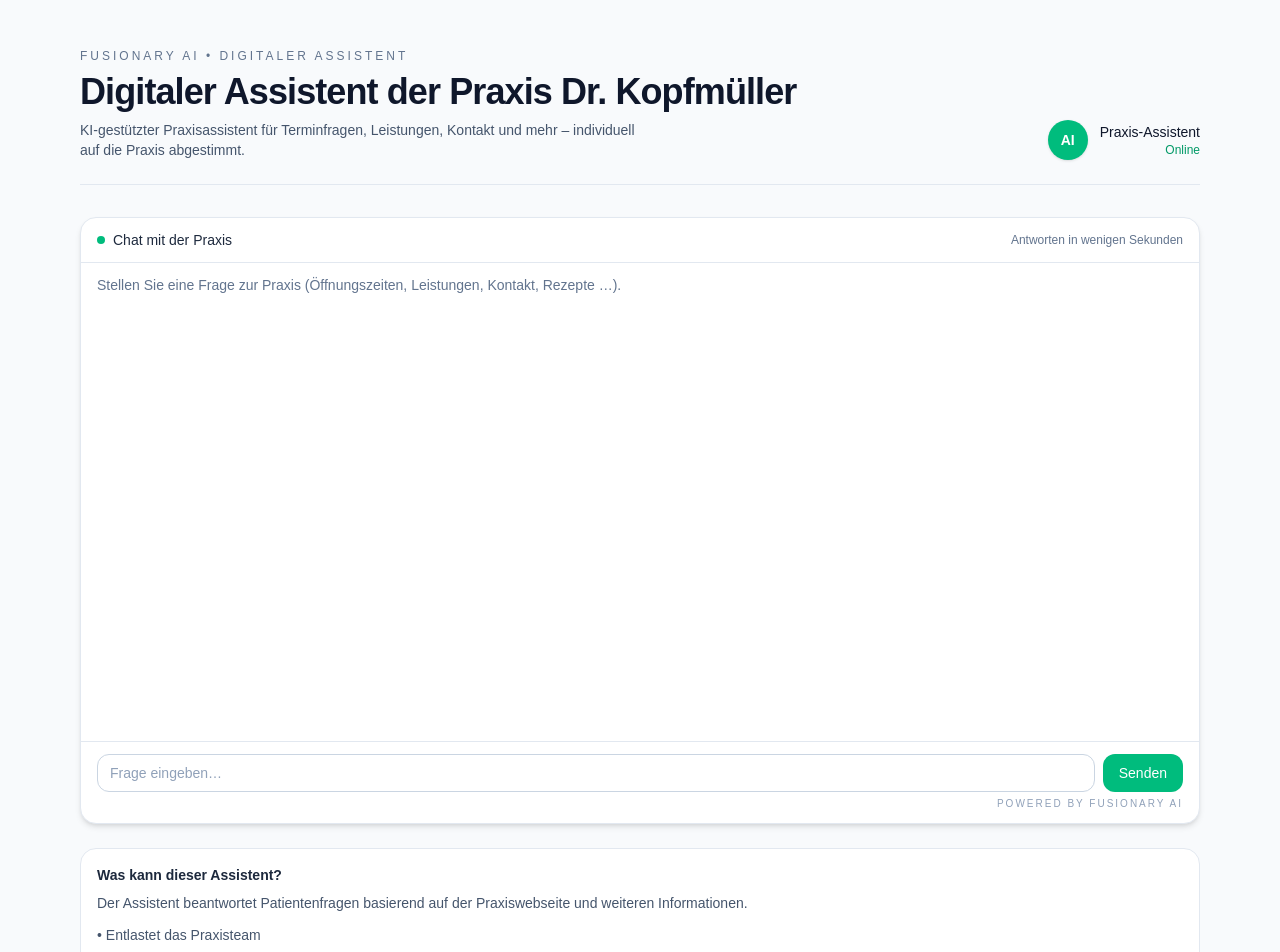
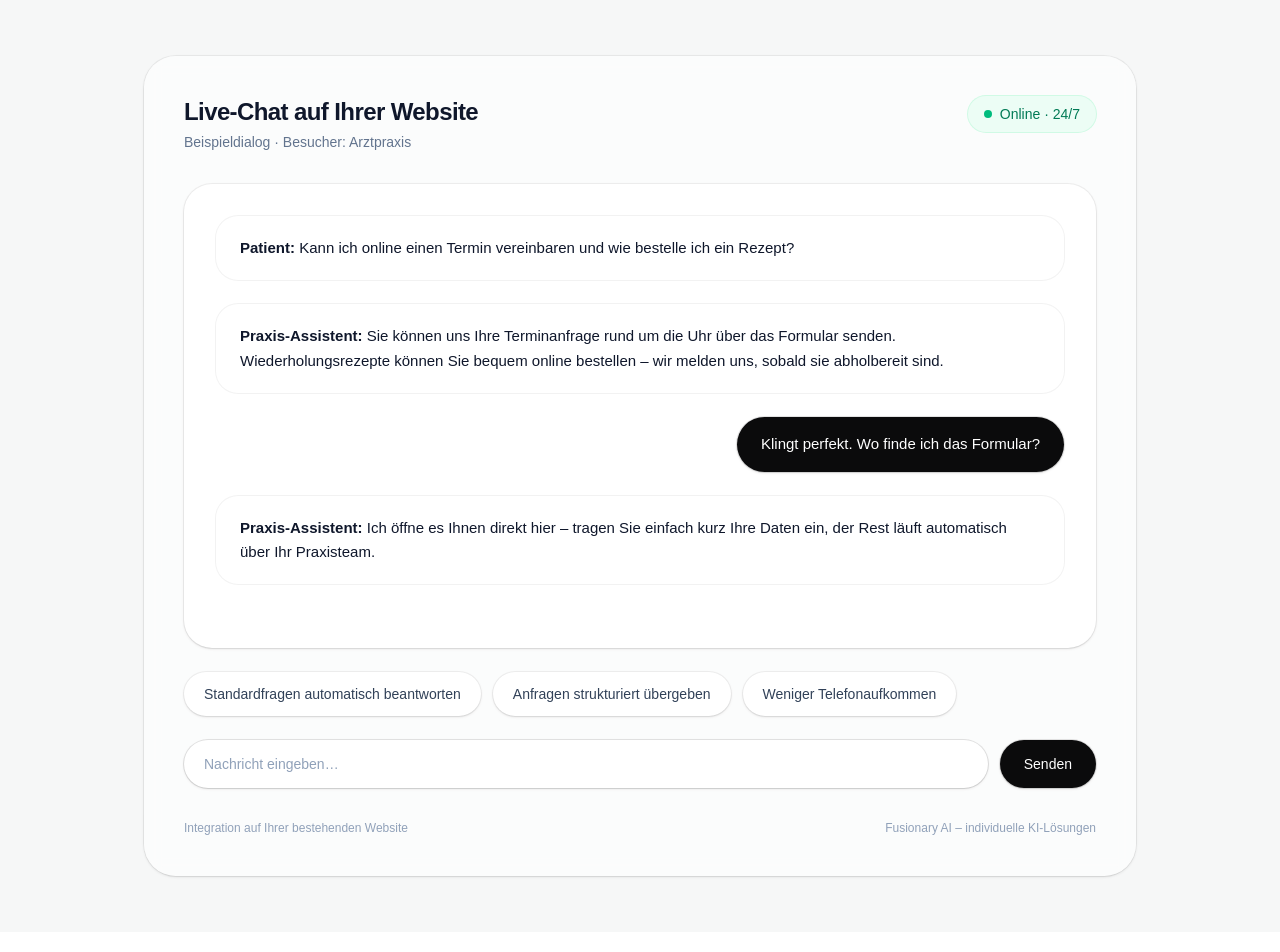
Before and after one commit to FusionaryAI/kundenbot-template, a Next.js app: page /demo/hausarzt-painten in a window 1280 px wide. Shown: the top 952 px of the page. Built offline with nearby package versions, Linux system fonts and the light colour scheme.

Commit message:
Demo UI: new chat mock design (no logic changes)

```diff
--- a/app/demo/[slug]/page.tsx
+++ b/app/demo/[slug]/page.tsx
@@ -1,47 +1,52 @@
 "use client";
 
-import { useState } from "react";
+import { useState, useMemo, useRef, useEffect } from "react";
 import { useParams } from "next/navigation";
 import ReactMarkdown from "react-markdown";
 
 type Message = { role: "user" | "assistant"; text: string };
 
-// Slug → Praxisname
+// Optional: Slug → Anzeigename (rein visuell)
 const TENANT_LABELS: Record<string, string> = {
-  "hausarzt-painten": "Praxis Dr. Kopfmüller",
-  // weitere Kunden:
-  // "praxis-muster": "Praxis Dr. Muster",
+  "hausarzt-painten": "Arztpraxis",
+  "muster-demo": "Beispielkunde",
 };
 
-function getPracticeName(slug?: string) {
-  if (!slug) return "Ihrer Praxis";
-  return TENANT_LABELS[slug] ?? "Ihrer Praxis";
+function getTenantLabel(slug?: string) {
+  if (!slug) return "Kunde";
+  return TENANT_LABELS[slug] ?? "Kunde";
 }
 
-// Wrapper, damit TS nicht rummeckert
+// Wrapper, damit TS nicht meckert
 const Markdown = ReactMarkdown as any;
 
 export default function DemoPage() {
   const params = useParams<{ slug?: string }>();
   const slug = params.slug;
-  const practiceName = getPracticeName(slug);
+
+  const tenantLabel = useMemo(() => getTenantLabel(slug), [slug]);
 
   const [input, setInput] = useState("");
   const [messages, setMessages] = useState<Message[]>([]);
   const [isSending, setIsSending] = useState(false);
 
-  async function send() {
-    const q = input.trim();
+  const scrollRef = useRef<HTMLDivElement | null>(null);
+
+  useEffect(() => {
+    // immer nach unten scrollen bei neuen Messages
+    const el = scrollRef.current;
+    if (!el) return;
+    el.scrollTop = el.scrollHeight;
+  }, [messages, isSending]);
+
+  async function send(textOverride?: string) {
+    const q = (textOverride ?? input).trim();
     if (!q || isSending) return;
 
     if (!slug) {
       setMessages((m) => [
         ...m,
-        {
-          role: "assistant",
-          text:
-            "Es liegt ein Konfigurationsfehler vor: kein Praxis-Slug gesetzt.",
-        },
+        { role: "assistant", text: "Konfigurationsfehler: kein Tenant-Slug gesetzt." },
       ]);
       return;
     }
@@ -63,13 +68,13 @@ export default function DemoPage() {
       const text = data.text ?? "Keine Antwort.";
 
       setMessages((m) => [...m, { role: "assistant", text }]);
-    } catch (e) {
+    } catch {
       setMessages((m) => [
         ...m,
         {
           role: "assistant",
           text:
-            "Es ist ein Fehler aufgetreten. Bitte versuchen Sie es erneut oder wenden Sie sich direkt an die Praxis.",
+            "Es ist ein Fehler aufgetreten. Bitte versuchen Sie es erneut oder kontaktieren Sie das Team direkt.",
         },
       ]);
     } finally {
@@ -84,118 +89,157 @@ export default function DemoPage() {
     }
   }
 
+  const quickChips = [
+    { label: "Standardfragen automatisch beantworten", text: "Was kannst du grundsätzlich für mich tun?" },
+    { label: "Anfragen strukturiert übergeben", text: "Wie läuft eine Anfrage strukturiert ab?" },
+    { label: "Weniger Telefonaufkommen", text: "Wie entlastet der Assistent das Telefon?" },
+  ];
+
   return (
-    <main className="min-h-screen bg-slate-50 text-slate-900">
-      <div className="mx-auto flex max-w-6xl flex-col gap-8 px-4 py-8 lg:py-12">
+    <main className="min-h-screen bg-[#f6f7f7] text-slate-900">
+      <div className="mx-auto max-w-5xl px-4 py-10 sm:py-14">
+        {/* Card */}
+        <section className="rounded-[32px] bg-white/60 p-6 shadow-sm ring-1 ring-black/5 backdrop-blur sm:p-10">
           {/* Header */}
-        <header className="flex flex-col justify-between gap-4 border-b border-slate-200 pb-6 sm:flex-row sm:items-end">
+          <header className="flex flex-col gap-4 sm:flex-row sm:items-start sm:justify-between">
             <div>
-            <p className="text-xs uppercase tracking-[0.25em] text-slate-500">
-              Fusionary AI • Digitaler Assistent
-            </p>
-
-            <h1 className="mt-2 text-3xl font-semibold tracking-tight sm:text-4xl">
-              Digitaler Assistent der {practiceName}
+              <h1 className="text-[22px] font-semibold tracking-tight text-slate-900 sm:text-2xl">
+                Live-Chat auf Ihrer Website
               </h1>
-
-            <p className="mt-2 max-w-xl text-sm text-slate-600">
-              KI-gestützter Praxisassistent für Terminfragen, Leistungen,
-              Kontakt und mehr – individuell auf die Praxis abgestimmt.
+              <p className="mt-1 text-sm text-slate-500">
+                Beispieldialog · Besucher: {tenantLabel}
               </p>
             </div>
 
-          <div className="flex items-center gap-3">
-            <div className="flex h-10 w-10 items-center justify-center rounded-full bg-emerald-500 text-white text-sm font-bold shadow">
-              AI
-            </div>
-            <div className="flex flex-col text-right">
-              <span className="text-sm font-medium">Praxis-Assistent</span>
-              <span className="text-xs text-emerald-600">Online</span>
-            </div>
+            <div className="inline-flex items-center gap-2 self-start rounded-full bg-emerald-50 px-4 py-2 text-sm font-medium text-emerald-700 ring-1 ring-emerald-100">
+              <span className="inline-block h-2 w-2 rounded-full bg-emerald-500" />
+              Online · 24/7
             </div>
           </header>
 
-        {/* Layout: Chat links, Info rechts */}
-        <div className="grid items-start gap-6 lg:grid-cols-[minmax(0,2fr),minmax(0,1fr)]">
-          {/* Chatfenster */}
-          <section className="rounded-2xl border border-slate-200 bg-white shadow-md">
-            <div className="flex items-center justify-between border-b border-slate-200 px-4 py-3">
-              <div className="flex items-center gap-2">
-                <span className="inline-flex h-2 w-2 rounded-full bg-emerald-500" />
-                <span className="text-sm font-medium text-slate-800">
-                  Chat mit der Praxis
-                </span>
-              </div>
-              <span className="text-xs text-slate-500">
-                Antworten in wenigen Sekunden
-              </span>
+          {/* Chat Area */}
+          <div className="mt-8 space-y-6">
+            {/* Chat bubbles container */}
+            <div
+              ref={scrollRef}
+              className="space-y-6 rounded-[28px] bg-white p-6 shadow-sm ring-1 ring-black/5 sm:p-8"
+              style={{ minHeight: 340 }}
+            >
+              {/* Demo-Intro (wenn noch keine Nachrichten) */}
+              {messages.length === 0 && (
+                <>
+                  <div className="rounded-[22px] bg-white px-6 py-5 ring-1 ring-black/5">
+                    <p className="text-[15px] leading-relaxed text-slate-900">
+                      <span className="font-semibold">Patient:</span>{" "}
+                      Kann ich online einen Termin vereinbaren und wie bestelle ich ein Rezept?
+                    </p>
                   </div>
 
-            <div className="flex h-[70vh] flex-col">
-              {/* Nachrichten */}
-              <div className="flex-1 space-y-3 overflow-y-auto px-4 py-3">
-                {messages.length === 0 && (
-                  <p className="text-sm text-slate-500">
-                    Stellen Sie eine Frage zur Praxis (Öffnungszeiten,
-                    Leistungen, Kontakt, Rezepte …).
+                  <div className="rounded-[22px] bg-white px-6 py-5 ring-1 ring-black/5">
+                    <p className="text-[15px] leading-relaxed text-slate-900">
+                      <span className="font-semibold">Praxis-Assistent:</span>{" "}
+                      Sie können uns Ihre Terminanfrage rund um die Uhr über das Formular senden.
+                      Wiederholungsrezepte können Sie bequem online bestellen – wir melden uns, sobald
+                      sie abholbereit sind.
                     </p>
+                  </div>
+
+                  <div className="flex justify-end">
+                    <button
+                      type="button"
+                      onClick={() => send("Klingt perfekt. Wo finde ich das Formular?")}
+                      className="max-w-[86%] rounded-full bg-[#0b0b0c] px-6 py-4 text-[15px] font-medium text-white shadow-sm ring-1 ring-black/10 transition hover:opacity-95"
+                    >
+                      Klingt perfekt. Wo finde ich das Formular?
+                    </button>
+                  </div>
+
+                  <div className="rounded-[22px] bg-white px-6 py-5 ring-1 ring-black/5">
+                    <p className="text-[15px] leading-relaxed text-slate-900">
+                      <span className="font-semibold">Praxis-Assistent:</span>{" "}
+                      Ich öffne es Ihnen direkt hier – tragen Sie einfach kurz Ihre Daten ein, der
+                      Rest läuft automatisch über Ihr Praxisteam.
+                    </p>
+                  </div>
+
+                  <div className="pt-2" />
+                </>
               )}
 
-                {messages.map((m, i) => (
+              {/* Real chat messages */}
+              {messages.length > 0 && (
+                <>
+                  {messages.map((m, i) => {
+                    const isUser = m.role === "user";
+                    return (
+                      <div key={i} className={isUser ? "flex justify-end" : "flex justify-start"}>
                         <div
-                    key={i}
-                    className={`flex ${
-                      m.role === "user" ? "justify-end" : "justify-start"
-                    }`}
+                          className={[
+                            "max-w-[86%] rounded-[22px] px-6 py-5 text-[15px] leading-relaxed ring-1",
+                            isUser
+                              ? "bg-[#0b0b0c] text-white ring-black/10"
+                              : "bg-white text-slate-900 ring-black/5",
+                          ].join(" ")}
                         >
-                    <div
-                      className={`max-w-[80%] rounded-2xl px-3 py-2 text-sm ${
-                        m.role === "user"
-                          ? "bg-emerald-500 text-white"
-                          : "bg-slate-100 text-slate-900"
-                      }`}
-                    >
-                      {m.role === "assistant" ? (
-                        <div className="whitespace-pre-wrap leading-relaxed">
+                          {isUser ? (
+                            <span className="whitespace-pre-wrap">{m.text}</span>
+                          ) : (
+                            <div className="whitespace-pre-wrap">
                               <Markdown
                                 components={{
                                   ul: ({ children }: any) => (
-                                <ul className="list-disc ml-4 space-y-2">
-                                  {children}
-                                </ul>
+                                    <ul className="ml-5 list-disc space-y-2">{children}</ul>
                                   ),
                                   ol: ({ children }: any) => (
-                                <ol className="list-decimal ml-4 space-y-2">
-                                  {children}
-                                </ol>
+                                    <ol className="ml-5 list-decimal space-y-2">{children}</ol>
                                   ),
                                   li: ({ children }: any) => (
-                                <li className="ml-1 leading-relaxed">
-                                  {children}
-                                </li>
+                                    <li className="leading-relaxed">{children}</li>
                                   ),
                                   p: ({ children }: any) => (
-                                <p className="mb-2 leading-relaxed">
-                                  {children}
-                                </p>
+                                    <p className="mb-2 leading-relaxed last:mb-0">{children}</p>
                                   ),
                                 }}
                               >
                                 {m.text}
                               </Markdown>
                             </div>
-                      ) : (
-                        <span className="whitespace-pre-wrap">{m.text}</span>
                           )}
                         </div>
                       </div>
+                    );
+                  })}
+
+                  {/* sending indicator */}
+                  {isSending && (
+                    <div className="flex justify-start">
+                      <div className="rounded-[22px] bg-white px-6 py-5 text-[15px] text-slate-600 ring-1 ring-black/5">
+                        Antwort wird erstellt…
+                      </div>
+                    </div>
+                  )}
+                </>
+              )}
+            </div>
+
+            {/* Chips */}
+            <div className="flex flex-wrap gap-3">
+              {quickChips.map((c) => (
+                <button
+                  key={c.label}
+                  type="button"
+                  onClick={() => send(c.text)}
+                  className="rounded-full bg-white px-5 py-3 text-sm text-slate-700 shadow-sm ring-1 ring-black/5 transition hover:bg-slate-50"
+                >
+                  {c.label}
+                </button>
               ))}
             </div>
 
-              {/* Eingabe */}
-              <div className="border-t border-slate-200 px-4 py-3">
+            {/* Input */}
+            <div className="flex flex-col gap-3 sm:flex-row sm:items-center sm:justify-between">
               <form
-                  className="flex gap-2"
+                className="flex w-full items-center gap-3"
                 onSubmit={(e) => {
                   e.preventDefault();
                   send();
@@ -205,55 +249,27 @@ export default function DemoPage() {
                   value={input}
                   onChange={(e) => setInput(e.target.value)}
                   onKeyDown={handleKeyDown}
-                    placeholder="Frage eingeben…"
-                    className="flex-1 rounded-xl border border-slate-300 bg-white px-3 py-2 text-sm text-slate-900 placeholder:text-slate-400 focus:border-emerald-500 focus:outline-none"
+                  placeholder="Nachricht eingeben…"
+                  className="h-12 w-full rounded-full bg-white px-5 text-sm text-slate-900 shadow-sm ring-1 ring-black/10 placeholder:text-slate-400 focus:outline-none focus:ring-2 focus:ring-emerald-200"
                 />
 
                 <button
                   type="submit"
                   disabled={isSending}
-                    className="rounded-xl bg-emerald-500 px-4 py-2 text-sm font-medium text-white disabled:cursor-not-allowed disabled:opacity-60"
+                  className="h-12 shrink-0 rounded-full bg-[#0b0b0c] px-6 text-sm font-medium text-white shadow-sm ring-1 ring-black/10 transition hover:opacity-95 disabled:cursor-not-allowed disabled:opacity-60"
                 >
                   {isSending ? "Senden…" : "Senden"}
                 </button>
               </form>
+            </div>
 
-                <p className="mt-1 text-[10px] text-right uppercase tracking-[0.2em] text-slate-400">
-                  Powered by Fusionary AI
-                </p>
+            {/* Footer */}
+            <div className="flex flex-col gap-2 pt-2 text-xs text-slate-400 sm:flex-row sm:items-center sm:justify-between">
+              <span>Integration auf Ihrer bestehenden Website</span>
+              <span>Fusionary AI – individuelle KI-Lösungen</span>
             </div>
           </div>
         </section>
-
-          {/* rechte Info-Spalte */}
-          <aside className="space-y-4">
-            <div className="rounded-2xl border border-slate-200 bg-white p-4">
-              <h2 className="text-sm font-semibold text-slate-800">
-                Was kann dieser Assistent?
-              </h2>
-              <p className="mt-2 text-sm text-slate-600">
-                Der Assistent beantwortet Patientenfragen basierend auf der
-                Praxiswebseite und weiteren Informationen.
-              </p>
-              <ul className="mt-3 space-y-1 text-sm text-slate-600">
-                <li>• Entlastet das Praxisteam</li>
-                <li>• Einheitliche Antworten, rund um die Uhr</li>
-                <li>• Individuell auf jede Praxis trainierbar</li>
-              </ul>
-            </div>
-
-            <div className="rounded-2xl border border-slate-200 bg-white p-4 text-sm text-slate-600">
-              <h3 className="text-xs font-semibold uppercase tracking-[0.2em] text-slate-500">
-                Hinweis
-              </h3>
-              <p className="mt-2">
-                Der Assistent ersetzt keine medizinische Beratung. In akuten
-                Fällen sollten Patient:innen direkt den ärztlichen Notdienst
-                oder den Rettungsdienst kontaktieren.
-              </p>
-            </div>
-          </aside>
-        </div>
       </div>
     </main>
   );
```
Lines whose indentation alone changed are shown as unchanged.
